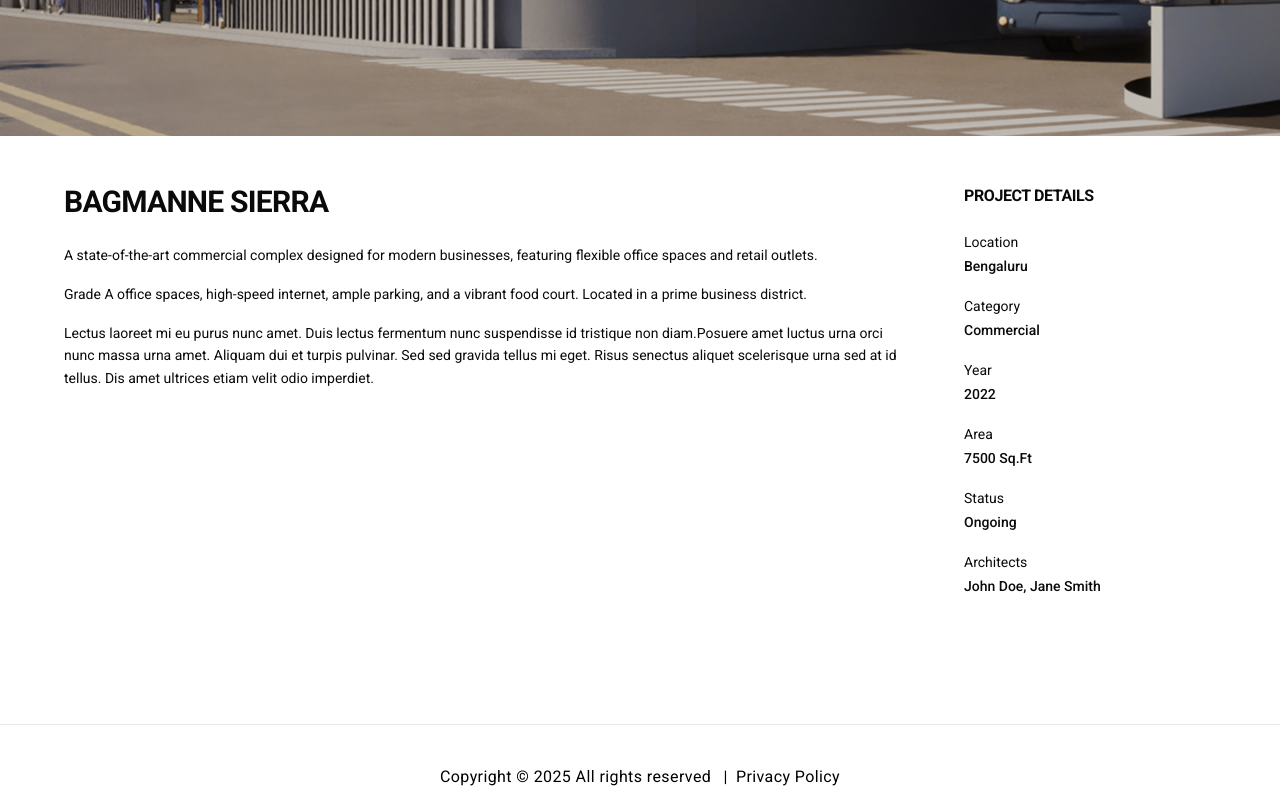
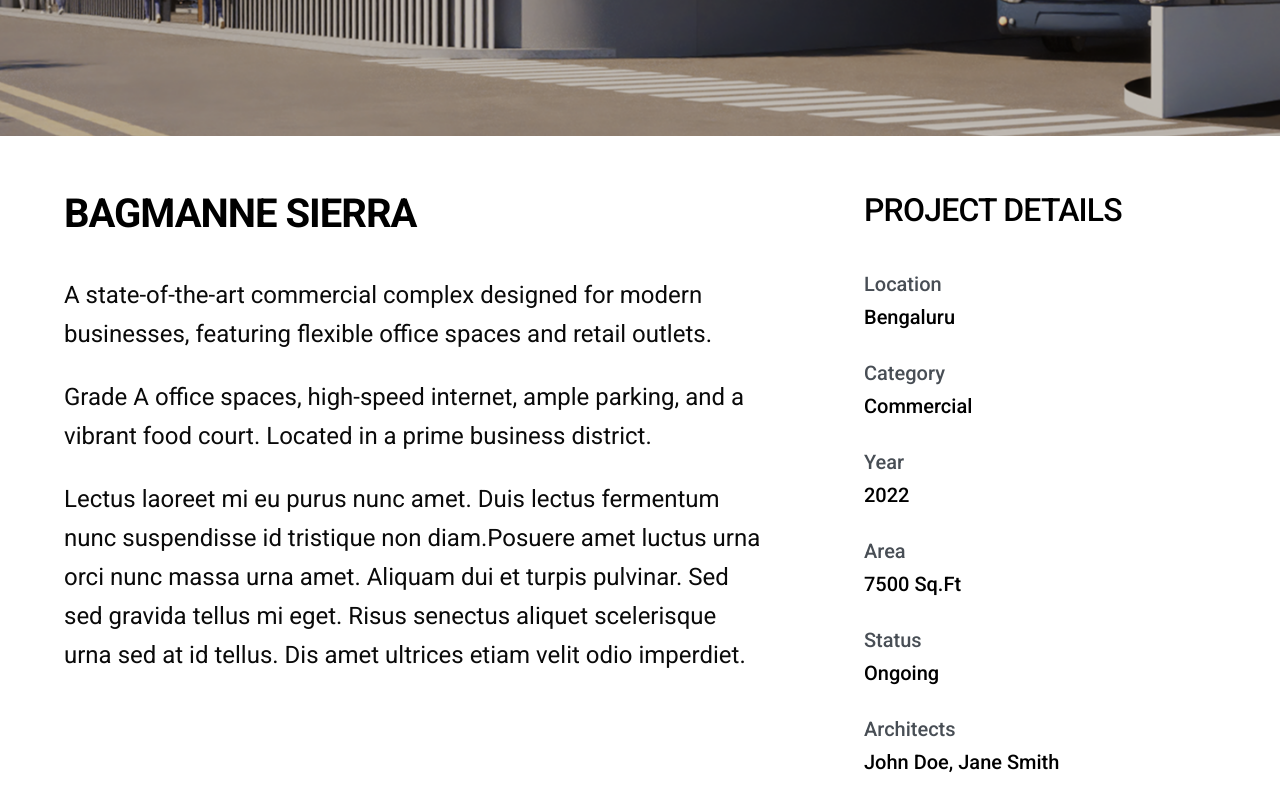
Before and after one commit to vamsi-solvs/Solvs-website, a Next.js app: page /work/Bagmanne-Sierra in a window 1280 px wide. Shown: the part 600-1400 px from the top of the page. Built offline with nearby package versions, Linux system fonts and the light colour scheme.

Commit message:
work slug done

```diff
--- a/src/app/work/[slug]/page.jsx
+++ b/src/app/work/[slug]/page.jsx
@@ -39,37 +39,42 @@ export default function ProjectDetailPage() {
   <ProjectCarousel images={images} />
 
   {/* Main Content */}
-      <div className="container mx-auto px-8 py-12 lg:px-16">
-        <div className="grid grid-cols-1 gap-12 lg:grid-cols-4">
-          {/* Left Column - Project Description (3/4 width) */}
-          <div className="lg:col-span-3">
-            <h1 className="mb-6 text-3xl font-bold uppercase tracking-tight">
+  <div className="py-12 lg:px-16">
+    <div className="grid grid-cols-1 gap-12 lg:grid-cols-3">
+      {/* Left Column - Project Description (2/3 width) */}
+      <div className="lg:col-span-2 px-6 sm:px-8 lg:pl-0 lg:pr-12">
+        {/* Title */}
+        <h1 className="mb-8 text-[32px] md:text-[36px] lg:text-[40px] font-semibold uppercase tracking-tight text-black">
           {project.title}
         </h1>
 
-            <div className="space-y-4 text-sm leading-relaxed text-foreground">
+        {/* Description */}
+        <div className="space-y-6 text-[18px] md:text-[20px] lg:text-[24px] font-normal leading-relaxed text-foreground">
           <p>
-                {project.description || "Lorem ipsum dolor sit amet consectetur. Mauris ultrices consectetur eu vitae integer egestas fringilla posuere sollicitudin. In lorem quis faucibus feugiat. Morbi senectus elit at id. Hendrerit nec ut imperdiet blandit malesuada pellentesque. Vitae sed tortor velit egestas mauris consequat malesuada. Ipsum a tellus volutpat mi fringilla vitae suspendisse. Lectus nisi dictumst sagittis vitae. Aenean sit dolor porta purus ultrices ridiculus. Felis adipiscing quam ut ante dolor proin vitae. Amet aenean aliquet magnis facilisi. Sit arcu adipiscing enim venenatis in eget. Laoreet aliquam et diam sed semper vitae."}
+            {project.description ||
+              "Lorem ipsum dolor sit amet consectetur. Mauris ultrices consectetur eu vitae integer egestas fringilla posuere sollicitudin. In lorem quis faucibus feugiat. Morbi senectus elit at id. Hendrerit nec ut imperdiet blandit malesuada pellentesque. Vitae sed tortor velit egestas mauris consequat malesuada. Ipsum a tellus volutpat mi fringilla vitae suspendisse. Lectus nisi dictumst sagittis vitae. Aenean sit dolor porta purus ultrices ridiculus. Felis adipiscing quam ut ante dolor proin vitae. Amet aenean aliquet magnis facilisi. Sit arcu adipiscing enim venenatis in eget. Laoreet aliquam et diam sed semper vitae."}
           </p>
 
           <p>
-                {project.details || "Lectus laoreet mi eu purus nunc amet. Duis lectus fermentum nunc suspendisse id tristique non diam.Posuere amet luctus urna orci nunc massa urna amet. Aliquam dui et turpis pulvinar. Sed sed gravida tellus mi eget. Risus senectus aliquet scelerisque urna sed at id tellus. Dis amet ultrices etiam velit odio imperdiet."}
+            {project.details ||
+              "Lectus laoreet mi eu purus nunc amet. Duis lectus fermentum nunc suspendisse id tristique non diam.Posuere amet luctus urna orci nunc massa urna amet. Aliquam dui et turpis pulvinar. Sed sed gravida tellus mi eget. Risus senectus aliquet scelerisque urna sed at id tellus. Dis amet ultrices etiam velit odio imperdiet."}
           </p>
 
           <p>
-                Lectus laoreet mi eu purus nunc amet. Duis lectus fermentum
-                nunc suspendisse id tristique non diam.Posuere amet luctus urna
-                orci nunc massa urna amet. Aliquam dui et turpis pulvinar. Sed
-                sed gravida tellus mi eget. Risus senectus aliquet scelerisque
-                urna sed at id tellus. Dis amet ultrices etiam velit odio
-                imperdiet.
+            Lectus laoreet mi eu purus nunc amet. Duis lectus fermentum nunc
+            suspendisse id tristique non diam.Posuere amet luctus urna orci nunc
+            massa urna amet. Aliquam dui et turpis pulvinar. Sed sed gravida
+            tellus mi eget. Risus senectus aliquet scelerisque urna sed at id
+            tellus. Dis amet ultrices etiam velit odio imperdiet.
           </p>
         </div>
       </div>
 
-          {/* Right Column - Project Details (1/4 width) */}
-          <div className="lg:col-span-1">
+      {/* Right Column - Project Details (1/3 width) */}
+      <div className="lg:col-span-1 px-6 sm:px-8 lg:px-0">
+        <div className="text-[24px] md:text-[28px] lg:text-[32px] font-medium leading-relaxed">
           <ProjectDetails details={projectDetailsData} />
+        </div>
       </div>
     </div>
   </div>
--- a/src/features/work/components/ProjectDetails.jsx
+++ b/src/features/work/components/ProjectDetails.jsx
@@ -2,17 +2,22 @@
 
 const ProjectDetails = ({ details }) => {
   return (
-    <div className="space-y-6">
-      <h2 className="text-base font-bold uppercase tracking-tight">
+    <div className="space-y-8">
+      {/* Section Title */}
+      <h2 className="text-[24px] md:text-[28px] lg:text-[32px] font-medium uppercase tracking-tight text-black">
         PROJECT DETAILS
       </h2>
-      <div className="space-y-5">
+
+      {/* Detail Items */}
+      <div className="space-y-6">
         {details.map((detail, index) => (
-          <div key={index} className="space-y-1">
-            <h3 className="text-sm font-normal text-foreground">
+          <div key={index}>
+            {/* Label */}
+            <h3 className="text-[18px] md:text-[20px] font-medium text-[#484E55]">
               {detail.label}
             </h3>
-            <p className="text-sm font-medium text-foreground">
+            {/* Value */}
+            <p className="text-[18px] md:text-[20px] font-medium text-black">
               {detail.value}
             </p>
           </div>
```
Lines whose indentation alone changed are shown as unchanged.
